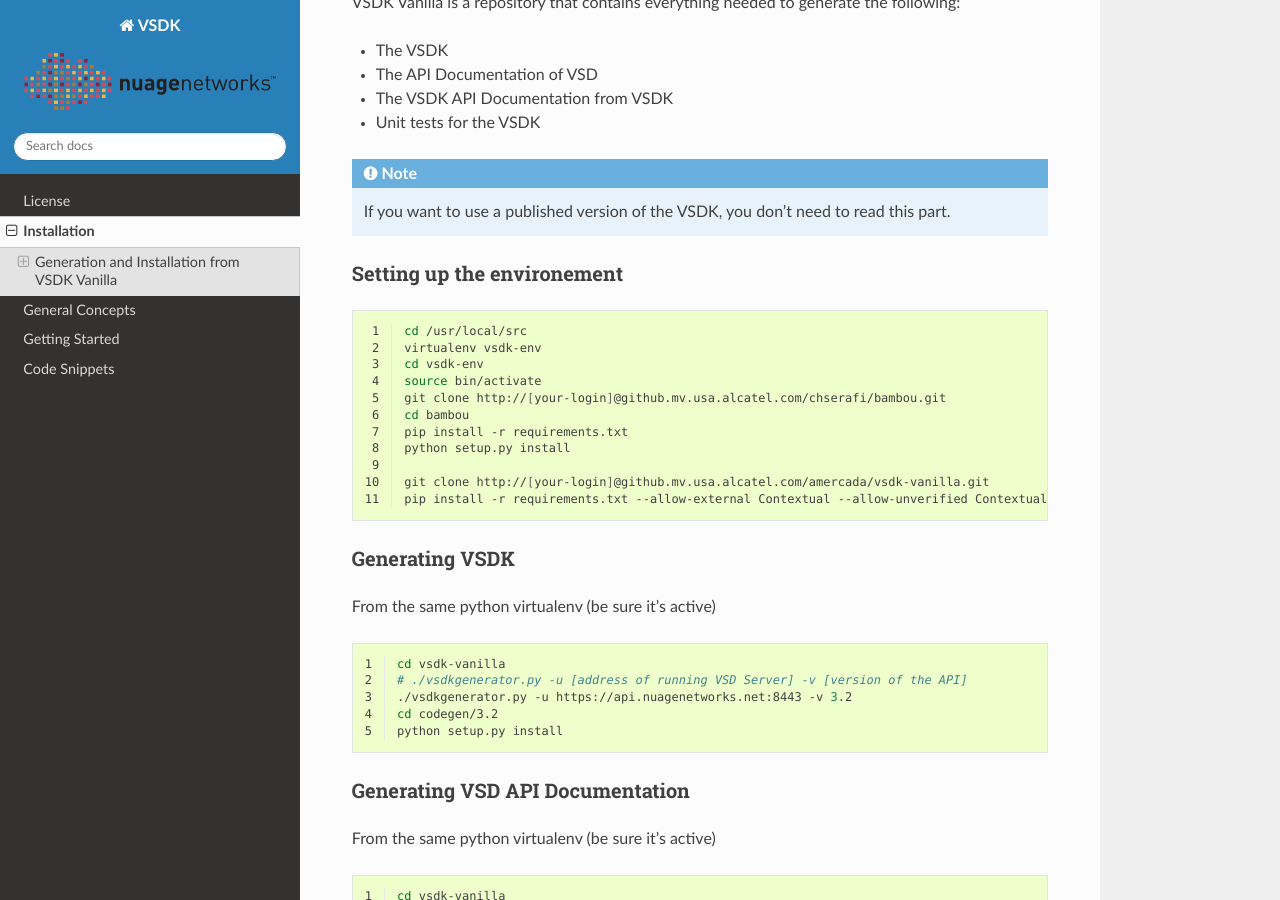
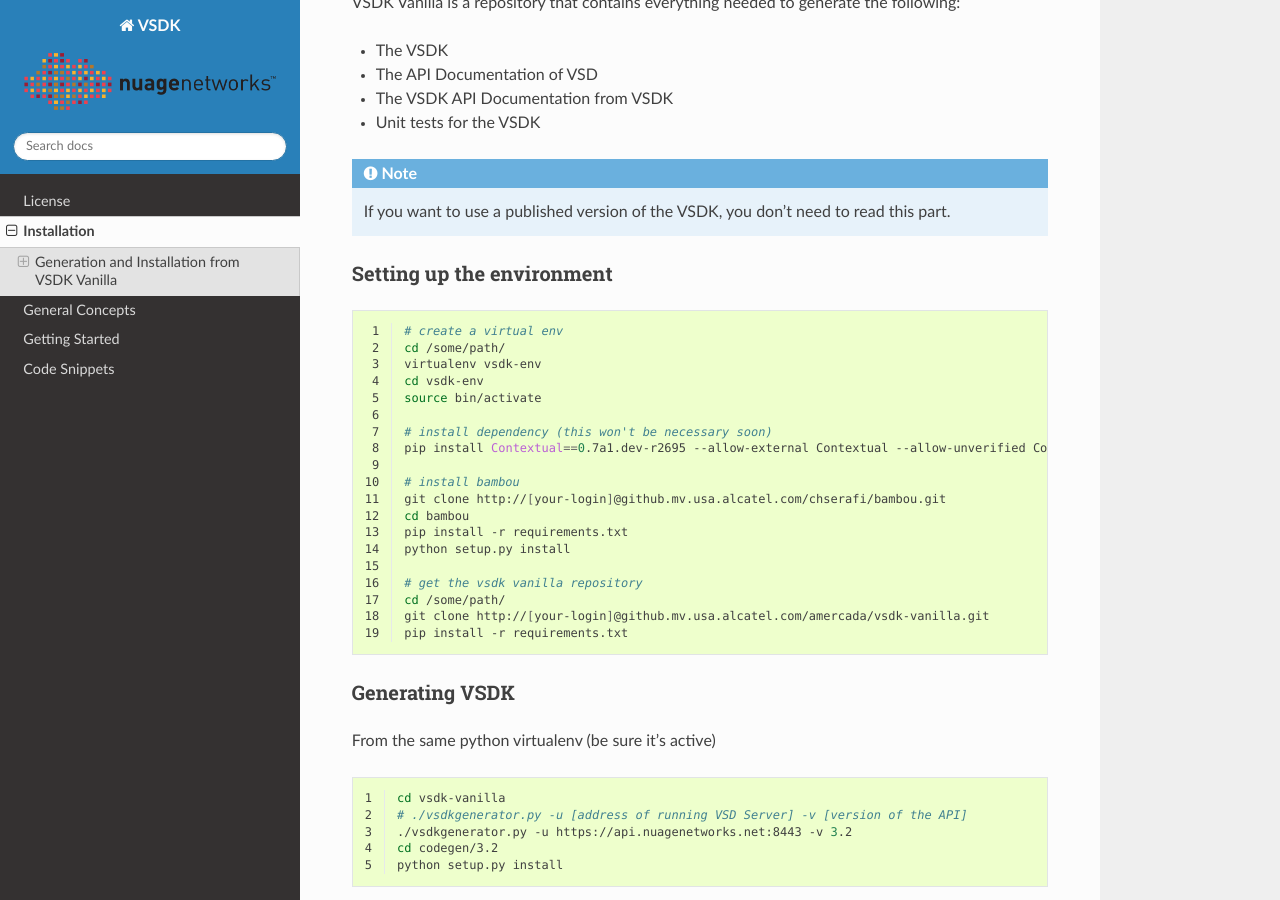
Before and after one commit to nuagenetworks/monolithe, a Sphinx documentation site: the page built from vanilla/sphinx/installation.rst, in a window 1280 px wide and 900 px high, scrolled down 273 px. Built offline with Sphinx 7.4.7 and the Read the Docs theme 2.0.0, drawn with Linux system fonts in a browser that asks for light colours; pages that are not in the unit, such as notebooks, are missing from menus.

Commit message:
update setup.py

```diff
--- a/vanilla/sphinx/installation.rst
+++ b/vanilla/sphinx/installation.rst
@@ -17,23 +17,32 @@ VSDK Vanilla is a repository that contains everything needed to generate the fol
 .. note:: If you want to use a published version of the VSDK, you don't need to read this part.
 
 
-Setting up the environement
+Setting up the environment
 +++++++++++++++++++++++++++
 
 .. code-block:: bash
     :linenos:
 
-    cd /usr/local/src
+    # create a virtual env
+    cd /some/path/
     virtualenv vsdk-env
     cd vsdk-env
     source bin/activate
+
+    # install dependency (this won't be necessary soon)
+    pip install Contextual==0.7a1.dev-r2695 --allow-external Contextual --allow-unverified Contextual
+
+    # install bambou
     git clone http://[your-login]@github.mv.usa.alcatel.com/chserafi/bambou.git
     cd bambou
     pip install -r requirements.txt
     python setup.py install
 
+    # get the vsdk vanilla repository
+    cd /some/path/
     git clone http://[your-login]@github.mv.usa.alcatel.com/amercada/vsdk-vanilla.git
-    pip install -r requirements.txt --allow-external Contextual --allow-unverified Contextual
+    pip install -r requirements.txt
+
 
 
 Generating VSDK
```
Also changed, not shown: 2 other files.
